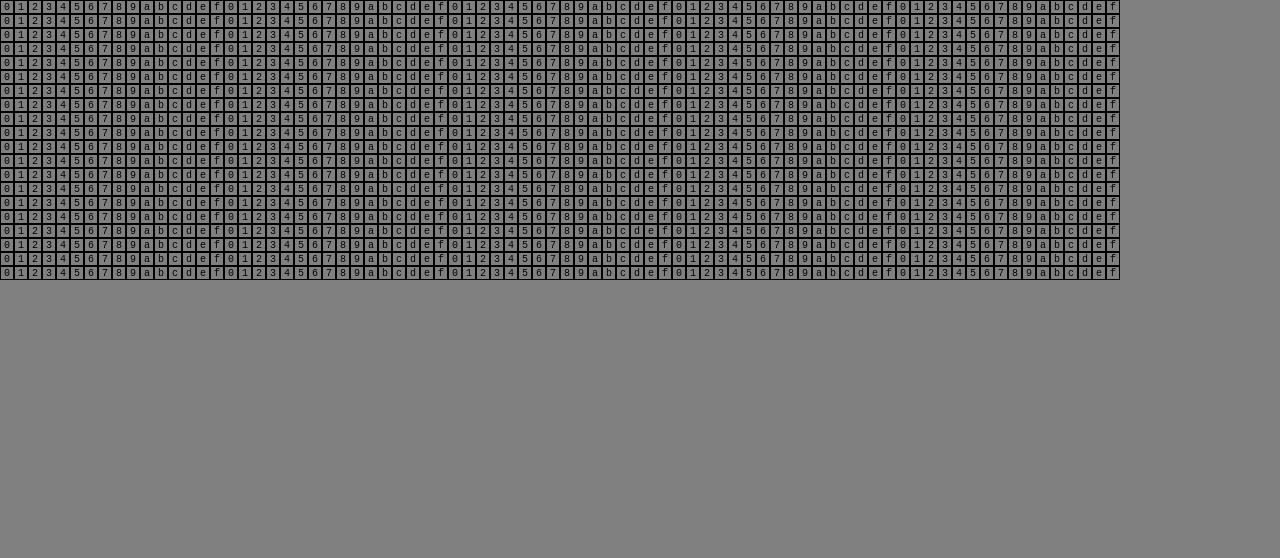
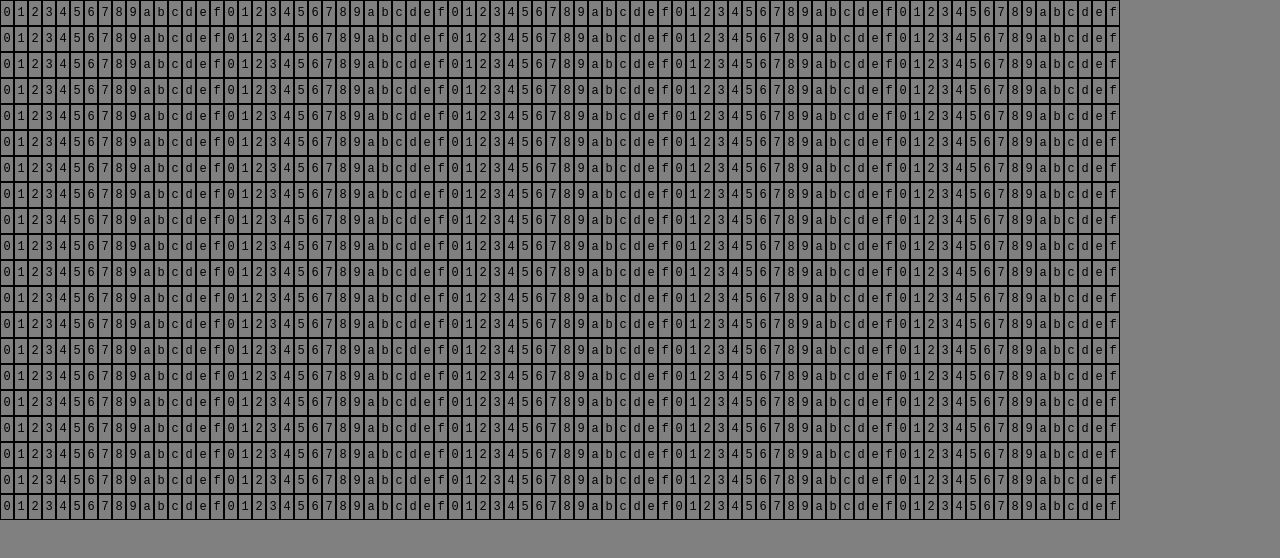
Before and after one commit to joshuadavis/ts-examples, a React (Create React App) app in the folder ex05/: page / in a window 1280 px wide. Shown: the top 558 px of the page. Built offline with nearby package versions, Linux system fonts and the light colour scheme.

Commit message:
initialize the state "grid" properly make cells resemble terminal proportions

```diff
--- a/ex05/src/App.css
+++ b/ex05/src/App.css
@@ -39,10 +39,10 @@
 
 .cell {
   width: 12px;
-  height: 12px;
+  height: 24px;
   border: 1px solid black;
   cursor: pointer;
-  font-size: 10px;
+  font-size: 12px;
   font-family: 'Courier New', monospace;
   display: flex;
   align-items: center;
--- a/ex05/src/App.tsx
+++ b/ex05/src/App.tsx
@@ -39,8 +39,9 @@ const Row: React.FC<RowProps> = ({cells, rowIndex, onCellClick}) => (
 function initialState(): Array<RowType> {
     const height = 20;
     const width = 80;
-    const rows = Array<RowType>(height).fill(Array<CellType>(width).fill(null));
+    const rows = Array<RowType>(height);
     for(let i = 0; i < height; i++) {
+        rows[i] = Array<CellType>(width).fill(null);
         for (let j = 0 ; j < width ; j++) {
             const value = (i * width + j).toString(16);
             rows[i][j] = value.charAt(value.length - 1);
```
